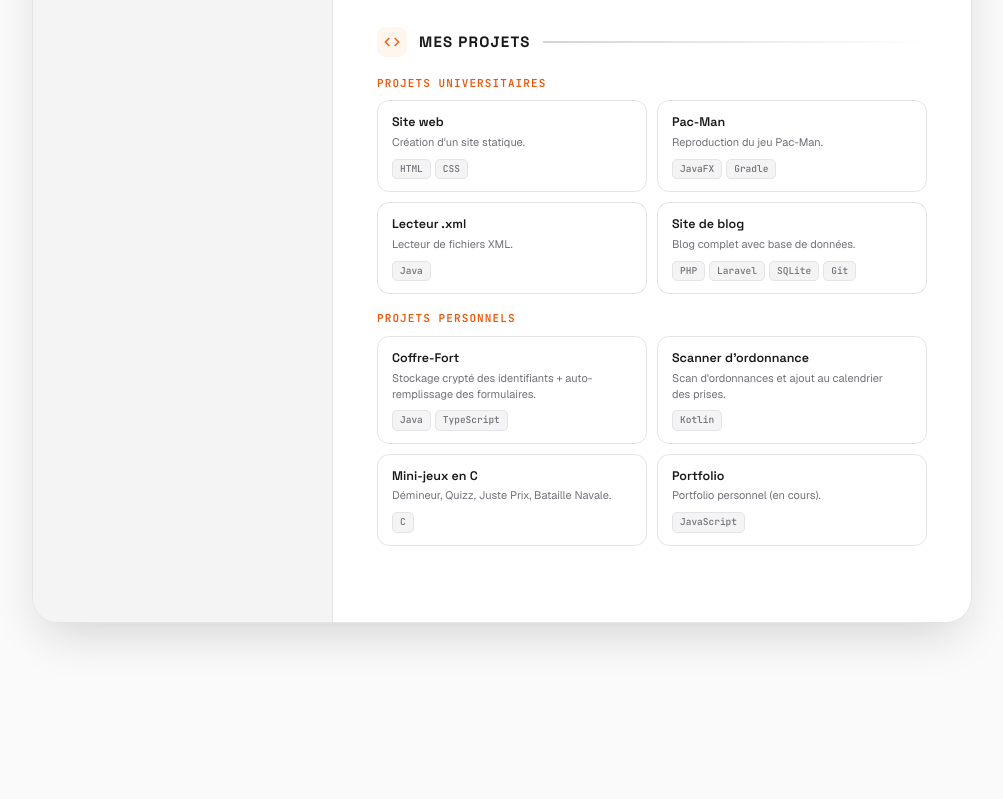
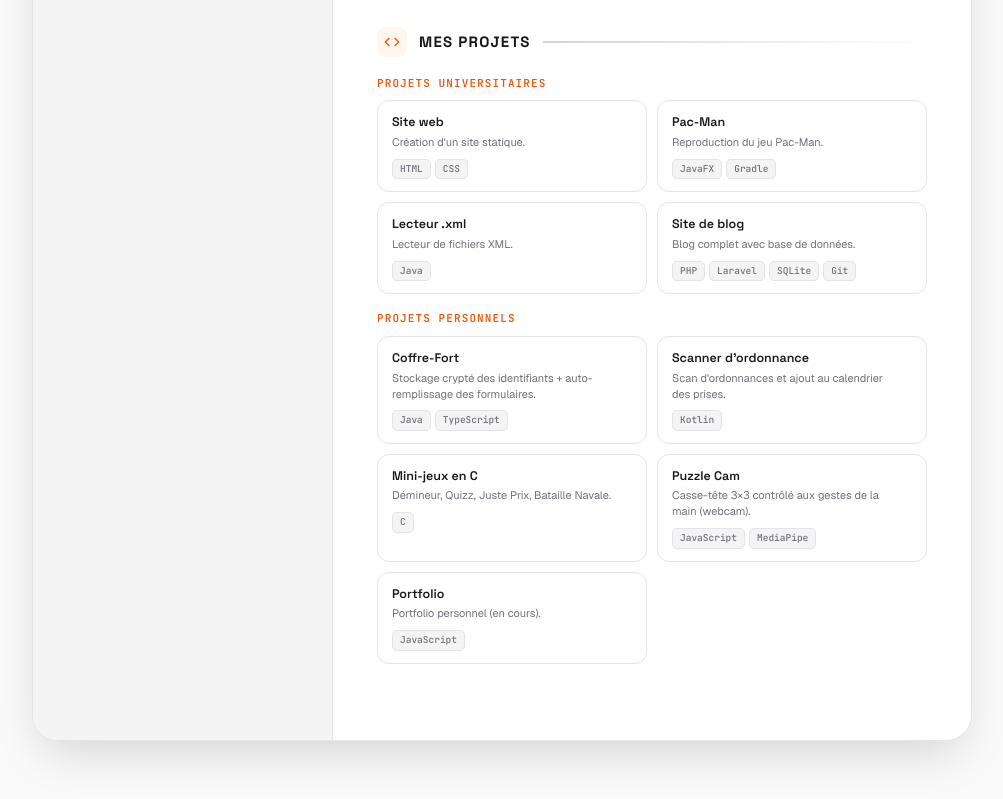
Before and after one commit to Dchirez/dchirez.github.io, a website built with Vite: page cv/index.html in a window 1280 px wide. Shown: the part 1373-2172 px from the top of the page, without its empty margins (138-1141 px from the left). Before the commit the page ends 2060 px from the top, so only its background shows below. Built offline with nearby package versions, Linux system fonts and the light colour scheme.

Commit message:
CV: ajout de Puzzle Cam (JavaScript/MediaPipe) dans les projets personnels

```diff
--- a/cv/index.html
+++ b/cv/index.html
@@ -428,6 +428,11 @@
               <div class="p-stack"><span>C</span></div>
             </div>
             <div class="proj">
+              <p class="p-name">Puzzle Cam</p>
+              <p class="p-desc"><span data-fr>Casse-tête 3×3 contrôlé aux gestes de la main (webcam).</span><span data-en>3×3 puzzle controlled by hand gestures (webcam).</span></p>
+              <div class="p-stack"><span>JavaScript</span><span>MediaPipe</span></div>
+            </div>
+            <div class="proj">
               <p class="p-name">Portfolio</p>
               <p class="p-desc"><span data-fr>Portfolio personnel (en cours).</span><span data-en>Personal portfolio (in progress).</span></p>
               <div class="p-stack"><span>JavaScript</span></div>
```
